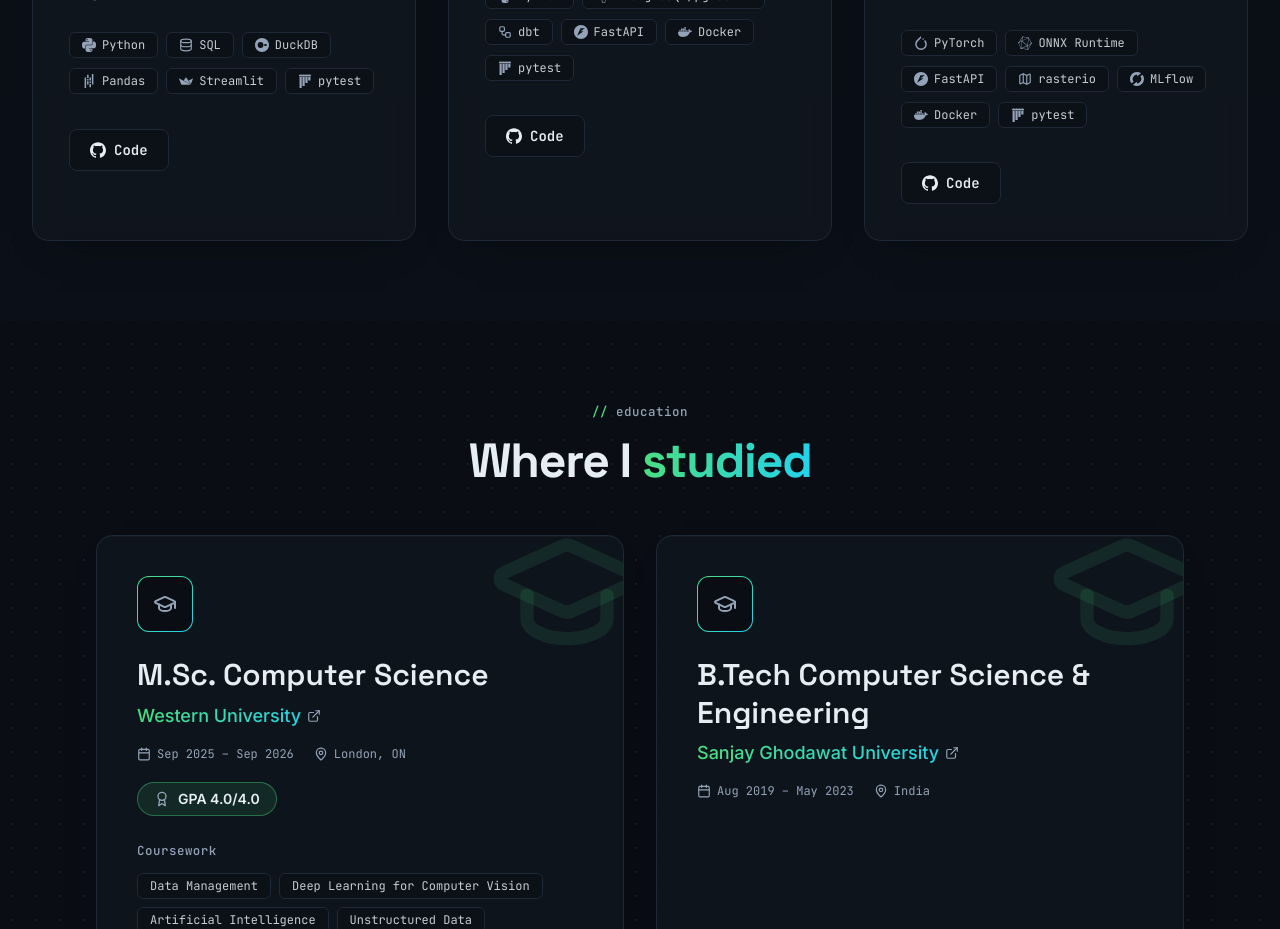
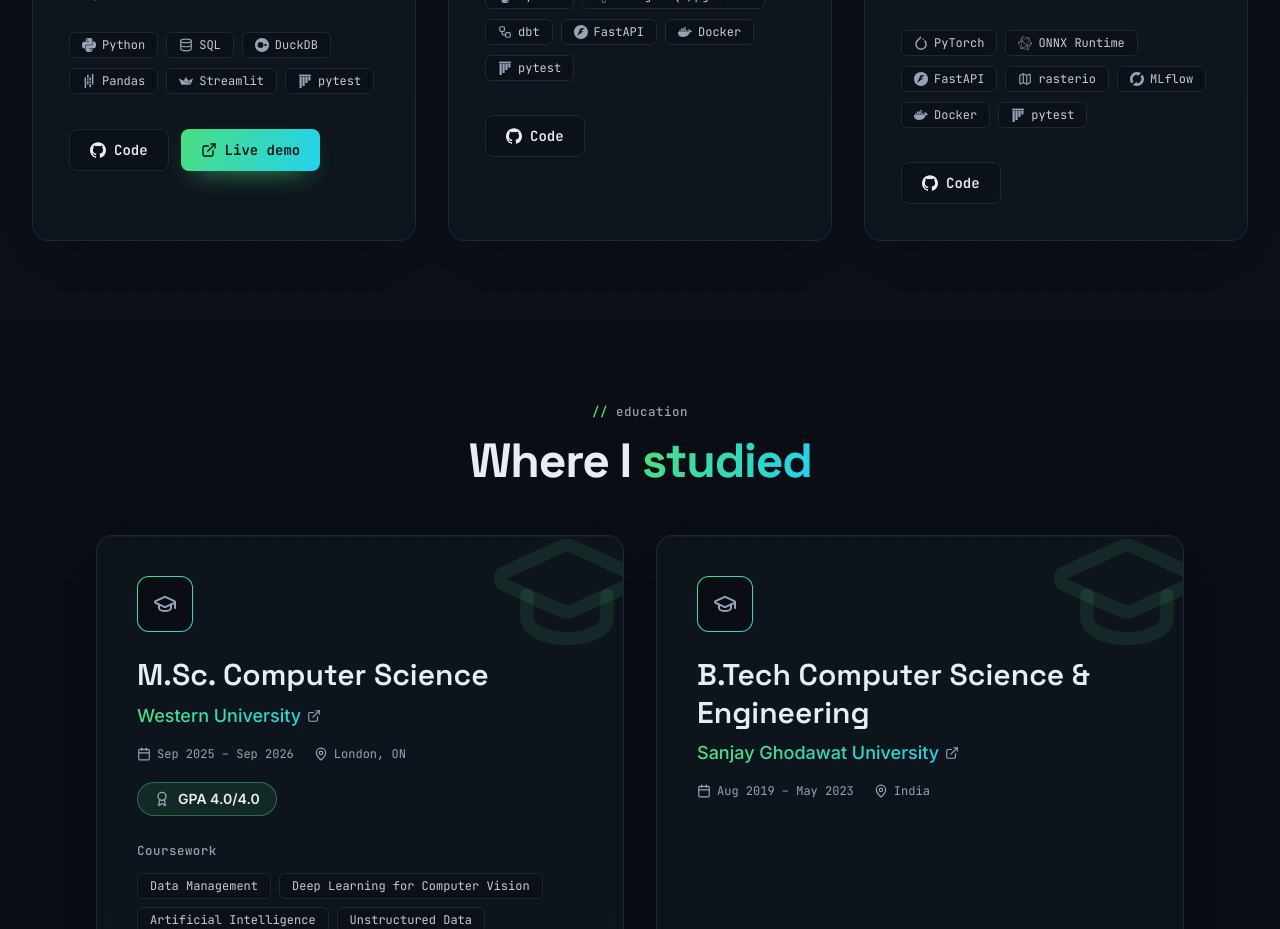
Before and after one commit to farhanpatel-dev/portfolio, a React (Vite) app: page / in a window 1280 px wide. Shown: the part 4180-5109 px from the top of the page. Built offline with nearby package versions, Linux system fonts and the light colour scheme.

Commit message:
Add live demo link for ga4-ecommerce-analytics

```diff
--- a/src/data/portfolio.js
+++ b/src/data/portfolio.js
@@ -150,7 +150,7 @@ export const projects = [
     tech: ['Python', 'SQL', 'DuckDB', 'Pandas', 'Streamlit', 'pytest'],
     repoPath: 'farhanpatel-dev/ga4-ecommerce-analytics',
     code: 'https://github.com/farhanpatel-dev/ga4-ecommerce-analytics',
-    live: '',
+    live: 'https://ga4-ecommerce-analytics.streamlit.app/',
   },
   {
     name: 'Consumer Complaint Warehouse & Hybrid Search',
```
